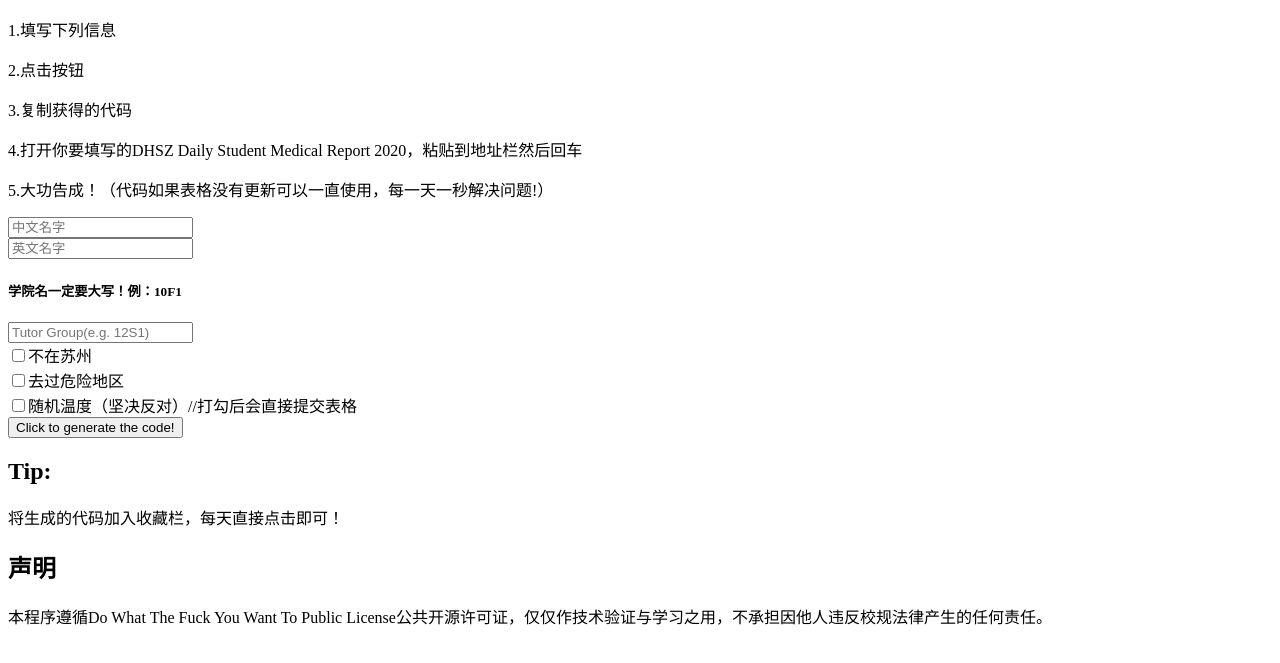
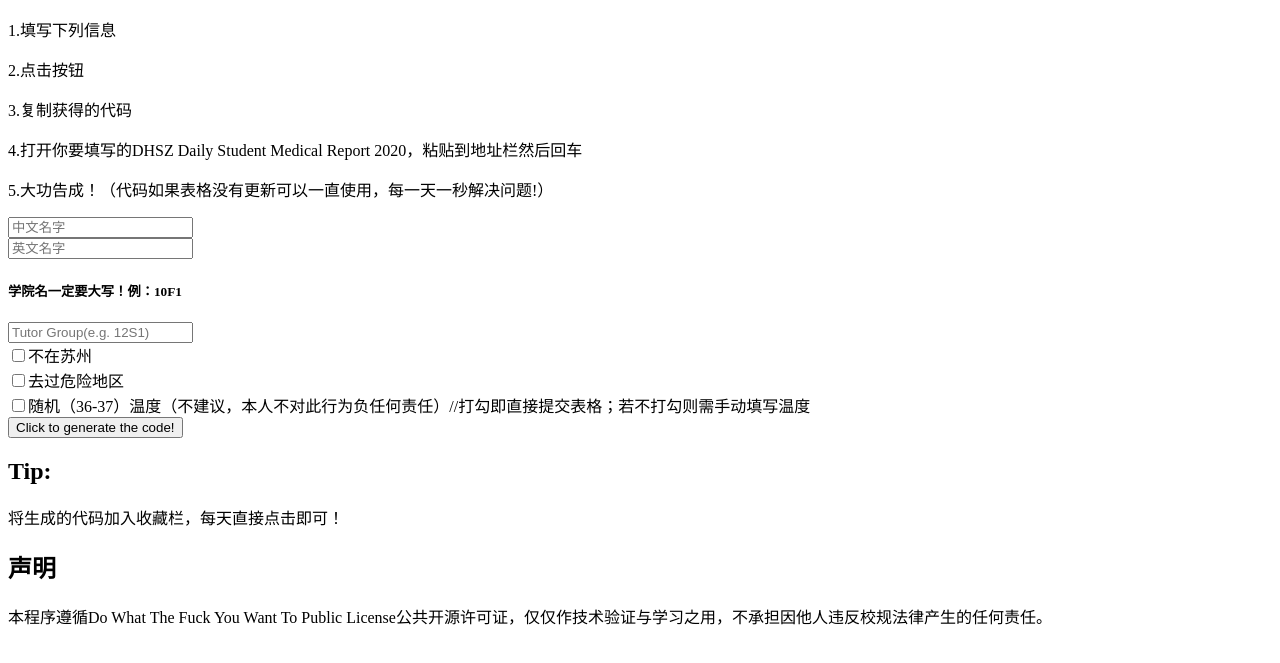
Before and after one commit to zcorn2017/Autofill_DHSZ, a plain HTML site: page index.html in a window 1280 px wide. Shown: the part 119-782 px from the top of the page. Drawn offline with Linux system fonts and the light colour scheme.

Commit message:
Update index.html

```diff
--- a/index.html
+++ b/index.html
@@ -22,7 +22,7 @@
 <div><input id="Suzhou" onchange="CheckSuzhou()" type="checkbox">不在苏州<input id="1" placeholder="所在地区" type="text"></div>
 <div><input id="DangerousAreas" onchange="CheckDangerousAreas()" type="checkbox">去过危险地区<input id="2" placeholder="经过地区"
                                                                                               type="text"></div>
-<div><input id="RamdomTemperature" type="checkbox">随机温度（坚决反对）//打勾后会直接提交表格</div>
+<div><input id="RamdomTemperature" type="checkbox">随机（36-37）温度（不建议，本人不对此行为负任何责任）//打勾即直接提交表格；若不打勾则需手动填写温度</div>
 <div>
     <button id="submit" onclick="SubmitAndGenerate()">Click to generate the code!</button>
 </div>
```
